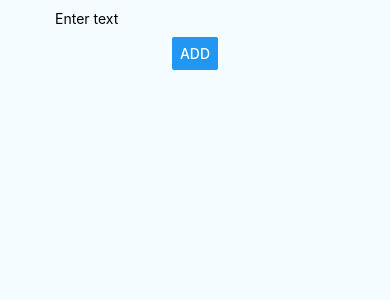
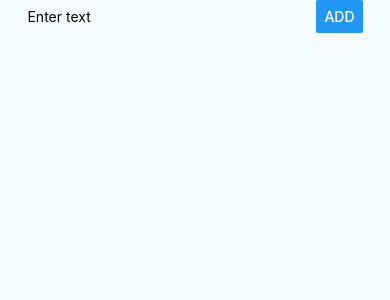
Before and after one commit to quangChe/react-native-config, a React Native app: screen / in a window 390 px wide. Shown: the top 300 px of the page. Built offline with nearby package versions, Linux system fonts and the light colour scheme.

Commit message:
Style changes to align the small form of the app

```diff
--- a/App.js
+++ b/App.js
@@ -19,12 +19,15 @@ export default class App extends Component {
   render() {
     return (
       <View style={styles.container}>
-        <TextInput style={{width: 300, padding: 10}}
-          placeholder='Enter text'
-          onChangeText={this.changeText}
-          value={this.state.text}/>
-        <Button title='Add'/>
-
+        <View style={styles.form}>
+          <TextInput style={styles.input}
+            placeholder='Enter text'
+            onChangeText={this.changeText}
+            value={this.state.text}/>
+          <Button style={styles.button}
+            title='Add'
+            onPress={this.submitText}/>
+        </View>
       </View>
     );
   }
@@ -38,9 +41,16 @@ const styles = StyleSheet.create({
     backgroundColor: '#F5FCFF',
     paddingTop: Platform.OS === 'ios' ? 50 : 0,
   },
-  welcome: {
-    fontSize: 20,
-    textAlign: 'center',
-    margin: 10,
+  form: {
+    width: '100%',
+    flexDirection: 'row',
+    justifyContent: 'space-around',
+    alignItems: 'center',
   },
+  input: {
+    width: '60%',
+  },
+  button: {
+    width: '40%',
+  }
 });
```
